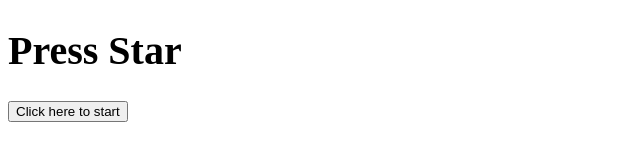
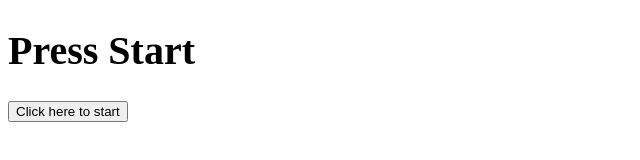
Before and after one commit to newcoder7810/reacetion-time, a plain HTML site: page index.html in a window 1280 px wide. Shown: the full height of the page, 0-640 px from the left. Drawn offline with Linux system fonts and the light colour scheme.

Commit message:
Fix typo in heading from 'Star' to 'Start'

```diff
--- a/index.html
+++ b/index.html
@@ -8,7 +8,7 @@
 
 <body>
 
-  <h1 id="message">Press Star</h1>
+  <h1 id="message">Press Start</h1>
 
   <button id="startButton">Click here to start</button>
   <link rel="styleSheet" href="styl.css"></link>
```
